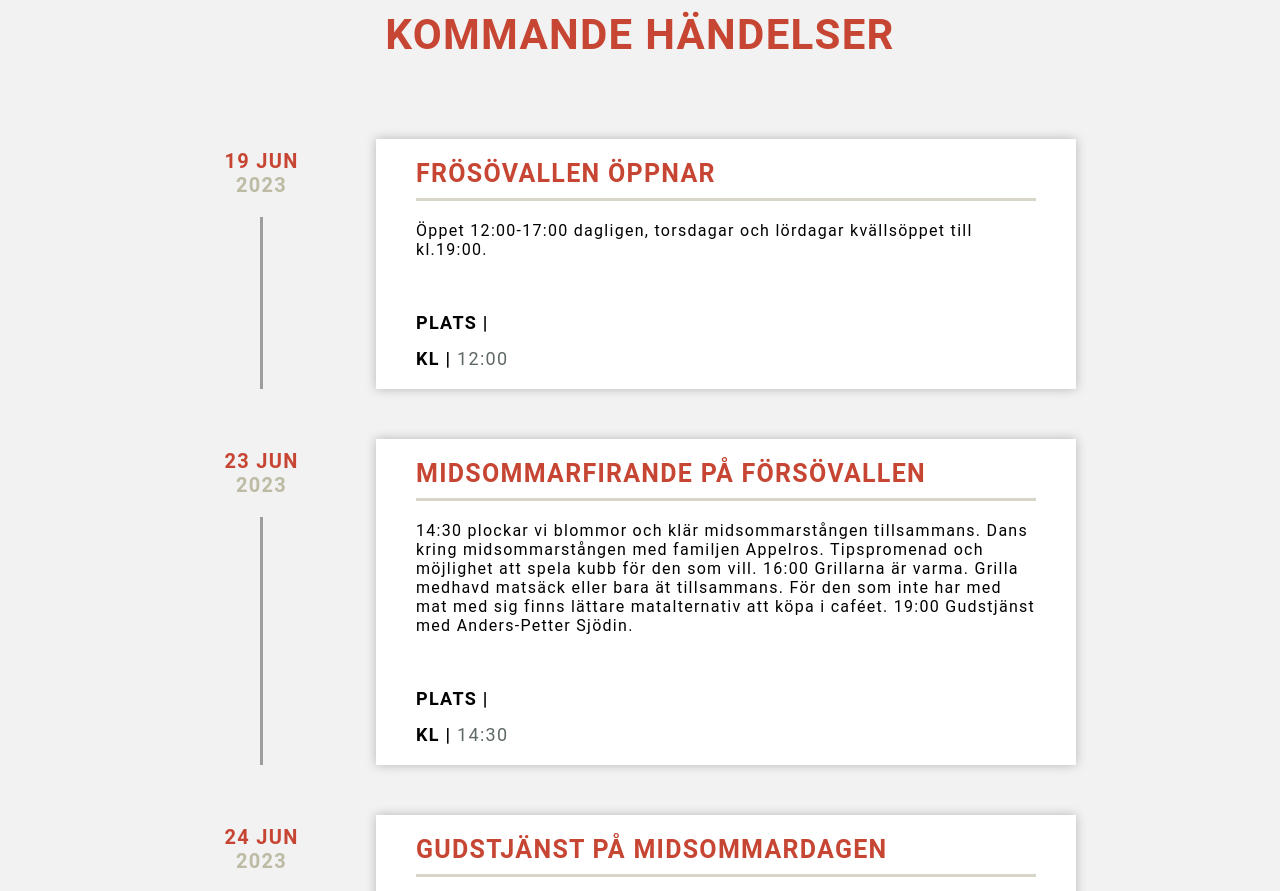
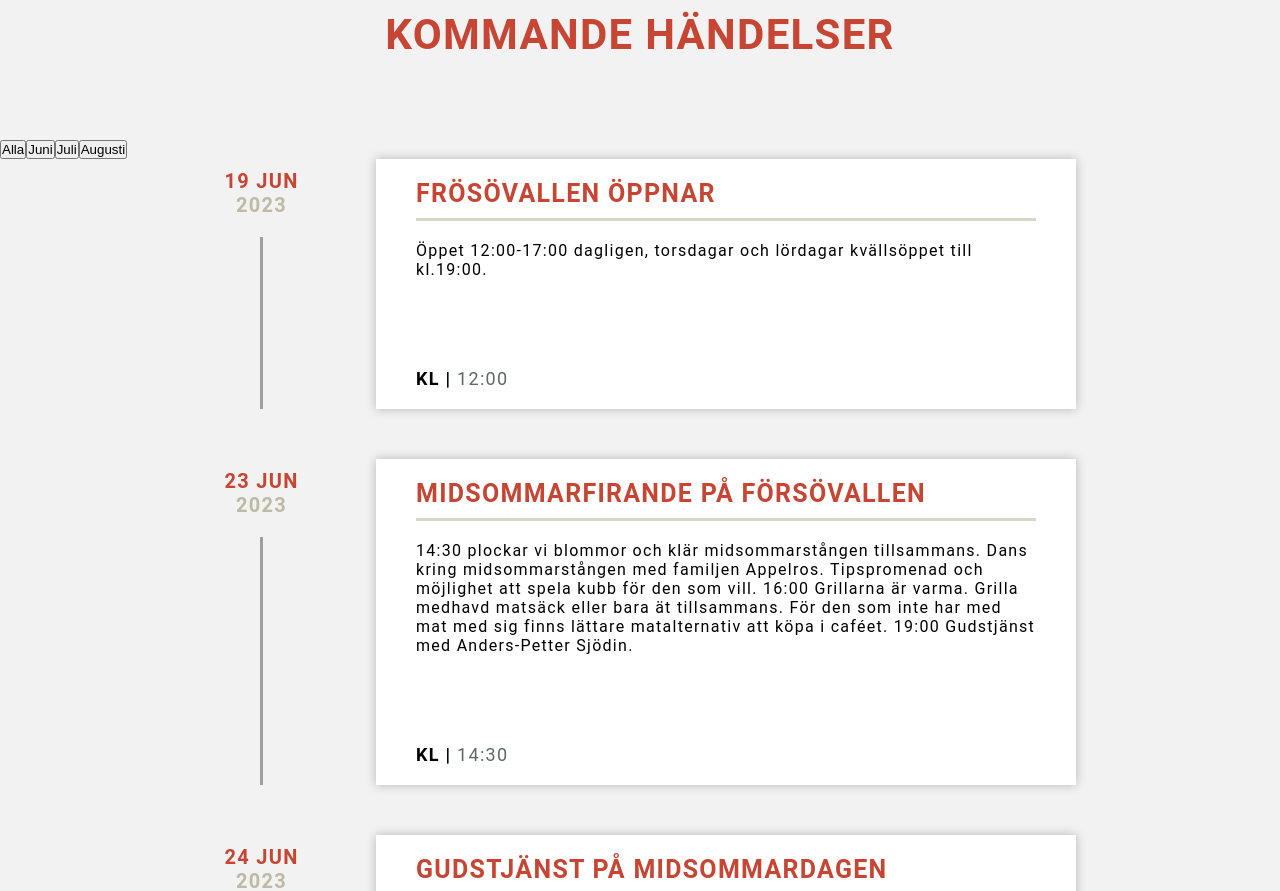
Before and after one commit to ElisyanBot/frosovallen, a Vue app: page /frosovallen/events in a window 1280 px wide. Shown: the part 1020-1911 px from the top of the page. Built offline with nearby package versions, Linux system fonts and the light colour scheme.

Commit message:
latest dist

```diff
--- a/src/components/TimelineEventCard.vue
+++ b/src/components/TimelineEventCard.vue
@@ -10,8 +10,8 @@
         </p>
       </div>
       <div class="footer">
-        <b>
-          PLATS | <span> {{ item.location }} </span>
+        <b v-if="item.link">
+          länk | <a :href="item?.link"> köp biljetter här </a>
         </b>
         <b>
           KL | <span> {{ item.time }} </span>
@@ -30,7 +30,7 @@
 
 <script setup>
 import moment from 'moment';
-import { ref } from 'vue';
+import { ref, watch } from 'vue';
 
 const props = defineProps({
   item: Object,
@@ -40,9 +40,14 @@ const props = defineProps({
     default: false,
   },
 })
+const date = ref(moment(props.item.date).format('DD MMM YYYY').split(' '));
+const isDatePassed = ref(moment(props.item.date).isBefore(moment()))
 
-const date = moment(props.item.date).format('DD MMM YYYY').split(' ')
-const isDatePassed = ref(moment(props.item.date).isBefore(moment()))
+watch(() => props.item.date, () => {
+  date.value = moment(props.item.date).format('DD MMM YYYY').split(' ');
+  isDatePassed.value = moment(props.item.date).isBefore(moment());
+})
+
 
 </script>
 
@@ -103,6 +108,10 @@ const isDatePassed = ref(moment(props.item.date).isBefore(moment()))
                     color:#5E6963;
                     font-weight: lighter;
                 }
+                b > a {
+                        color: #5faeca;
+                        text-decoration: none;
+                    }
             }
         }
 
--- a/src/views/Events.vue
+++ b/src/views/Events.vue
@@ -2,6 +2,12 @@
     <HeaderNav />
     <main>
       <h2 class="event__header"> Kommande händelser </h2>
+      <div>
+        <button @click="removeFilter"> Alla </button>
+        <button @click="filterByMonth('06')"> Juni </button>
+        <button @click="filterByMonth('07')"> Juli </button>
+        <button @click="filterByMonth('08')"> Augusti </button>
+      </div>
       <section class="timeline">
         <TimelineEventCard
           v-for="( item, index ) in events"
@@ -16,13 +22,26 @@
 </template>
 
 <script setup>
-  import { ref, onMounted } from 'vue';
+  import { ref } from 'vue';
  import HeaderNav from '@/features/HeaderNav/HeaderNav.vue';
  import FooterImgBanner from '@/components/FooterImgBanner.vue';
   import TimelineEventCard from '@/components/TimelineEventCard.vue';
  import { Events } from '@/data/Events.js';
+import moment from 'moment';
 
  const events = ref(Events);
+  //add filter for months
+
+  const filterByMonth = (month) => {
+    events.value = Events.filter((event) => {
+      return moment(event.date).format('MM') === month;
+    });
+    console.log(events.value);
+  };
+
+  const removeFilter = () => {
+    events.value = Events;
+  };
 
 </script>
 
```
